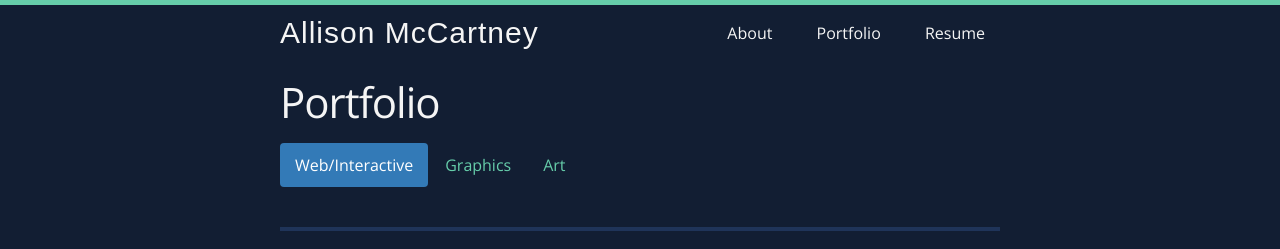
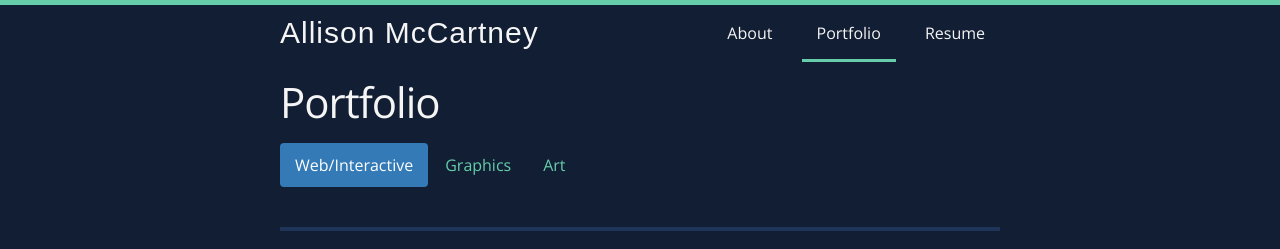
Before and after one commit to amccartney/amccartney.github.io, a Jekyll site: the page built from pages/portfolio.md, in a window 1280 px wide. Shown: the top 249 px of the page. Built offline with Jekyll 4.4.1, drawn with Linux system fonts in a browser that asks for light colours; nearby versions of some CDN libraries; some web fonts are replaced.

Commit message:
nav coloring

```diff
--- a/_includes/header.html
+++ b/_includes/header.html
@@ -16,7 +16,7 @@
       <div class="trigger">
         {% for my_page in site.pages %}
           {% if my_page.title %}
-          <a class="page-link" href="{{ my_page.url | prepend: site.baseurl }}">{{ my_page.title }}</a>
+          <a class="page-link" id="{{ my_page.title }}-nav" href="{{ my_page.url | prepend: site.baseurl }}">{{ my_page.title }}</a>
           {% endif %}
         {% endfor %}
       </div>
--- a/_layouts/page.html
+++ b/_layouts/page.html
@@ -60,6 +60,10 @@
         $(target).show();
       });
 
+      var page_title = '{{ page.title }}'
+        , id_name = page_title + '-nav';
+
+      $('#' + id_name).addClass('active');
     });
   </script>
 
--- a/_sass/_layout.scss
+++ b/_sass/_layout.scss
@@ -73,7 +73,8 @@
         border: none;
         padding: auto;
         border-radius: 0;
-        &:hover {
+        &:hover,
+        &.active {
             background-color: $background-color;
             border-bottom: 3px solid $brand-color;
         }
```
Lines whose indentation alone changed are shown as unchanged.
